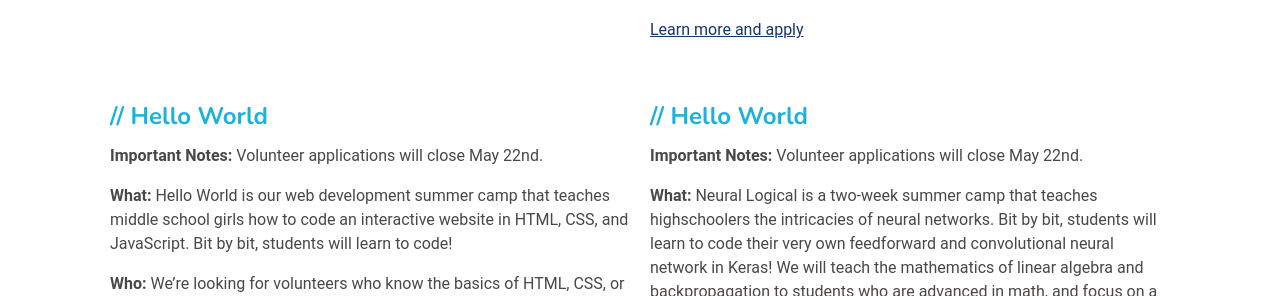
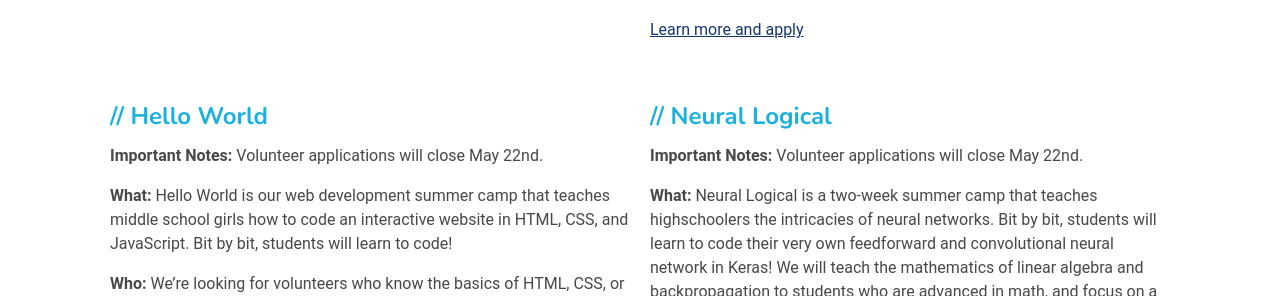
Before and after one commit to bit-by-bit-coding/bxb-website, a Jekyll site: the page built from volunteer.html, in a window 1280 px wide and 900 px high, scrolled down 1567 px. Shown: the part 160-456 px from the top of the window. Built offline with Jekyll 4.4.1, drawn with Linux system fonts in a browser that asks for light colours; nearby versions of some CDN libraries; some web fonts are replaced.

Commit message:
for got to change hw to nl on volunteer page

```diff
--- a/volunteer.html
+++ b/volunteer.html
@@ -162,7 +162,7 @@
             <a href="{{ 'hwvolunteerinfo.html' | relative_url | remove: '.html' }}">Learn more and apply</a>
         </div>
         <div class="details-item">
-            <h2>Hello World</h2>
+            <h2>Neural Logical</h2>
             <p><strong>Important Notes: </strong>Volunteer applications will close May 22nd.</p>
             <p><strong>What:</strong> Neural Logical is a two-week summer camp that teaches highschoolers the
                 intricacies of neural networks. Bit by bit, students will learn to code their very own feedforward
```
